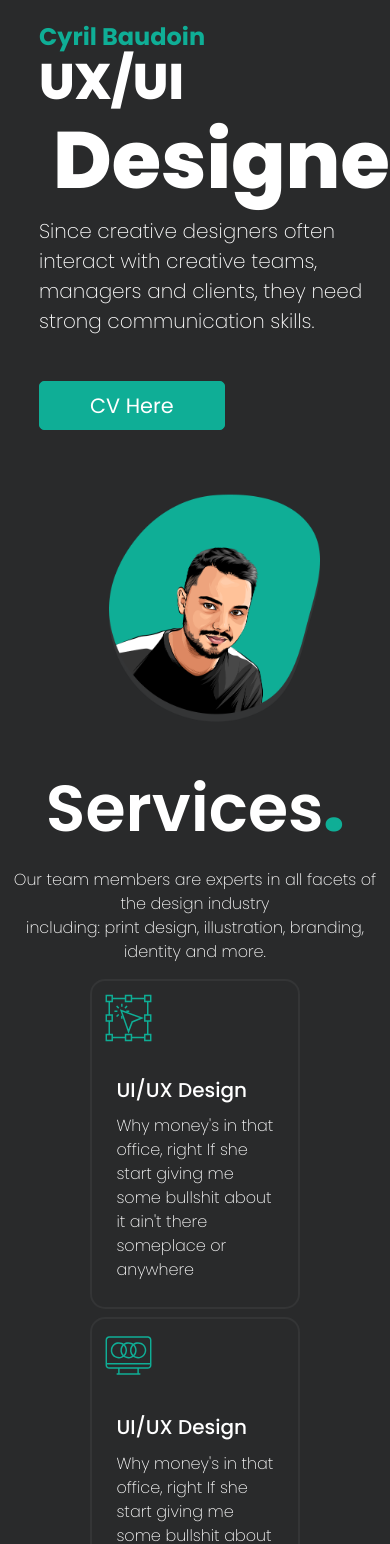
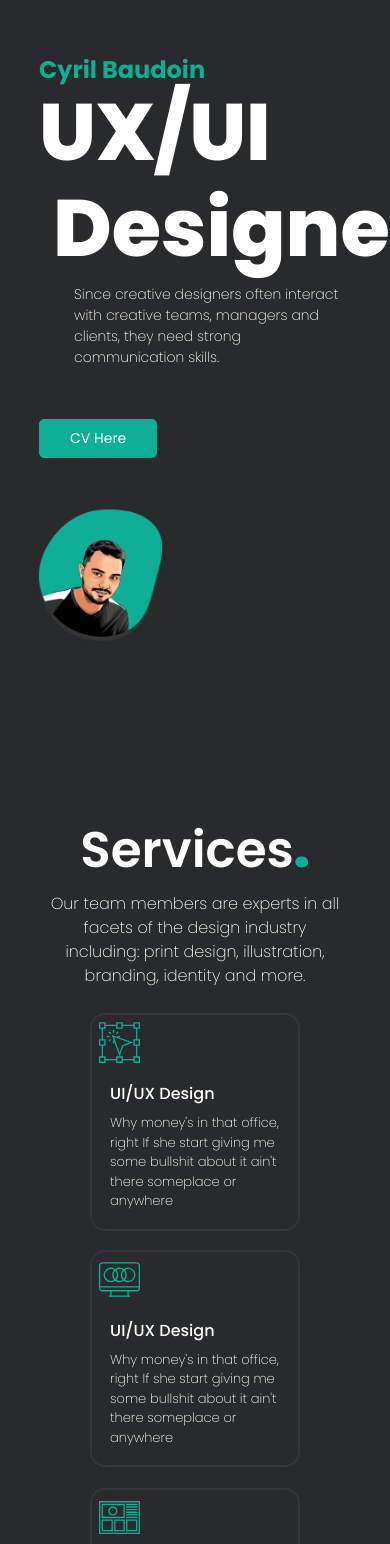
Before and after one commit to cyteui/Portfolio, a plain HTML site: page index.html in a window 390 px wide. Shown: the part 74-1618 px from the top of the page. Drawn offline with nearby package versions, Linux system fonts and the light colour scheme.

Commit message:
Add files via upload

```diff
--- a/css/style.css
+++ b/css/style.css
@@ -115,7 +115,7 @@ h2 {
   margin-bottom: 2%;
 }
 
-article h1 {
+.cont h1 {
   margin-bottom: 3%;
 }
 
@@ -138,16 +138,16 @@ a:hover {
 
 }
 
-article h2 {
+.cont h2 {
   text-align: center;
-  margin-bottom: 5%;
+  margin-bottom: 3%;
 }
 
-section {
+.tx {
   text-align: center;
 }
 
-.section3 h2 {
+.tx h2 {
   margin-bottom: 5%;
 }
 
@@ -191,9 +191,10 @@ h3 {
   padding: 8px 20px 8px 20px;
   border: solid 1px #0FAE96;
   font-size: 15px;
-  margin-bottom: 5%;
+  margin-bottom: 15%;
   margin-right: 8%;
   float: right;
+  text-decoration: none;
 }
 
 .projet2 {
@@ -206,18 +207,21 @@ h3 {
   display: left;
   font-size: 15px;
   margin-bottom: 5%;
+  text-decoration: none;
 }
 
 .projet:hover {
   background: none;
   color: #0FAE96;
   border: solid 1px #0FAE96;
+  text-decoration: none;
 }
 
 .projet2:hover {
   background: none;
   color: #0FAE96;
   border: solid 1px #0FAE96;
+  text-decoration: none;
 }
 
 footer img {
@@ -235,6 +239,7 @@ footer img {
   padding: 8px 50px 8px 50px;
   border: solid 1px #0FAE96;
   z-index: 2;
+  text-decoration: none;
 }
 
 .cv:hover {
@@ -243,6 +248,7 @@ footer img {
   color: #0FAE96;
   border: solid 1px #0FAE96;
   z-index: 2;
+  text-decoration: none;
 }
 
 .flèche {
@@ -256,7 +262,7 @@ footer img {
 
 .home p {
   width: 51%;
-  font-size: 20px;
+  font-size: 18px;
 }
 
 .home h2 {
@@ -448,8 +454,7 @@ h1 {
   }
 
   .home p {
-    width: 100%;
-    font-size: 20px;
+    font-size: 12px;
   }
 
   .home h2 {
@@ -473,6 +478,96 @@ h1 {
     margin-left: 4%;
     font-size: 50px;
   }
+
+  .flèche {
+    position: relative;
+    z-index: -1;
+    width: 60%;
+  }
+
+  .bloc {
+    width: 40%;
+  }
+
+  .card{
+    width: 100%;
+    padding: 1%;
+    margin-bottom: 20px;
+  }
+
+  .card h5{
+    font-size: 16px;
+    margin-bottom: 10px;
+  }
+
+  .card p{
+    font-size: 13px;
+  }
+
+  .card img{
+    width: 25%;
+    margin: 0;
+  }
+
+  h2{
+    margin: auto;
+    margin-bottom: 30px;
+    margin-top: 50px;
+    font-size: 50px;
+  }
+
+  h3{
+    margin: auto;
+    margin-bottom: 50px;
+    font-size: 30px;
+  }
+
+  p{
+    margin: auto;
+    margin-bottom: 10px;
+    font-size: 16px;
+  }
+
+  .inte h3{
+    font-size: 20px;
+  }
+
+  .page-footer p{
+    margin-bottom: 50px;
+    width: 80%;
+  }
+
+  .logos{
+    margin-bottom: 50px;
+    width: 30%;
+  }
+
+  .page-footer .rs{
+    margin: 2px;
+    margin-bottom: 50px;
+    width: 100%;
+    padding: 5px;
+
+  }
+
+  .cv{
+    padding: 8px 30px 8px 30px;
+    border: solid 1px #0FAE96;
+    font-size: 14px;
+    margin-top: 10px;
+  }
+
+
+
+.fp-watermark {
+  display: none;
+}
+
+#fp-nav ul li a span,
+.fp-slidesNav ul li a span {
+  background: white;
+}
+
 }
 
 @media only screen and (max-width: 920px) {
@@ -482,8 +577,8 @@ h1 {
   }
 
   .home p {
-    width: 100%;
-    font-size: 20px;
+    width: 80%;
+    font-size: 14px;
   }
 
   .home h2 {
@@ -491,28 +586,42 @@ h1 {
     color: #0FAE96;
     font-weight: 650;
     font-size: 24px;
-    margin-bottom: 0px;
+    margin-top: -60px;
   }
 
   .home h3 {
     width: 100%;
     font-weight: 750;
     margin-bottom: 0%;
-    font-size: 100px;
+    font-size: 80px;
   }
 
   .home h4 {
-    width: 100%;
+    width: 96%;
     font-weight: 750;
     margin-left: 4%;
-    font-size: 100px;
+    font-size: 80px;
   }
 
   .flèche {
     position: relative;
     margin: auto;
+    margin-right: 75%;
     z-index: -1;
-    width: 60%;
+    width: 35%;
+  }
+
+  .bloc {
+    width: 40%;
+  }
+
+  nav {
+    margin-bottom: 5px;
+  }
+  .tx{
+    margin: auto;
+    margin-bottom: 25px;
+    width: 80%;
   }
 
 }
@@ -612,11 +721,6 @@ h1 {
   }
 }
 
-@media only screen and (max-width: 680) {
-  .bloc {
-    width: 25%;
-  }
-}
 
 @keyframes introLoad {
   from {
@@ -649,32 +753,10 @@ h1 {
   }
 }
 
-
-
-@media only screen and (max-width: 620px) {
-
-  .home h3 {
-    width: 100%;
-    font-weight: 750;
-    margin-bottom: 0%;
-    font-size: 50px;
+@media only screen and (max-width: 1200px) {
+  .bloc {
+    width: 25%;
   }
-
-  .home h4 {
-    width: 100%;
-    font-weight: 750;
-    margin-left: 4%;
-    font-size: 80px;
-  }
-}
-
-.fp-watermark {
-  display: none;
-}
-
-#fp-nav ul li a span,
-.fp-slidesNav ul li a span {
-  background: white;
 }
 
 @media only screen and (max-width: 1200px) {
@@ -685,12 +767,14 @@ h1 {
 
 @media only screen and (max-width: 920px) {
   .bloc {
-    width: 40%;
+    width: 35%;
+  }
+
+  .projet{
+    padding: 5px 15px 5px 15px;
+    border: solid 1px #0FAE96;
+    font-size: 13px;
+    margin-top: 10px;
+    margin-right: 13%;
   }
 }
-
-@media only screen and (max-width: 680) {
-  .bloc {
-    width: 40%;
-  }
-}
--- a/index.html
+++ b/index.html
@@ -80,12 +80,12 @@
 
     <div class="section section2">
 
-      <article>
+      <div class="cont">
         <h2>Services<b>.</b></h2>
-        <section>
+        <div class="tx">
           <p>Our team members are experts in all facets of the design industry <br> including: print design,
             illustration, branding, identity and more.</p>
-        </section>
+          </div>
 
         <div class="row container-services">
 
@@ -130,7 +130,7 @@
 
         </div>
 
-      </article>
+      </div>
 
     </div>
 
@@ -218,15 +218,15 @@
     <div class="section section4">
 
       <footer class="page-footer">
-        <article>
+        <div>
           <h2>Contact<b>.</b></h2>
-          <section>
+          <div>
             <p>Truth is a deep kindness that teaches us to be content in our everyday life and share <br> with the
               people the same happiness. the feeling of sunday is the same everywhere : <br> heavy, melancholy, standing
               still.</p>
 
-            <img src="Image/Cyril.svg" alt="">
-            <article class="colonnes4">
+            <img class="logos" src="Image/Cyril.svg" alt="">
+            <div class="colonnes4">
               <a href="https://www.facebook.com/cycyh.baudoin/" target="_blank">
                 <img class="rs" src="Image/fb.svg" alt="photo cyril">
               </a>
@@ -239,12 +239,12 @@
               <a href="https://www.linkedin.com/in/cyril-baudoin-082805220/" target="_blank">
                 <img class="rs" src="Image/link.svg" alt="photo cyril">
               </a>
-            </article>
+            </div>
 
             <a href="#section1" class="projet2">Retour en haut ↑</a>
 
-          </section>
-        </article>
+          </div>
+        </div>
       </footer>
 
 
@@ -272,7 +272,7 @@
 
     tl.to('h1', { 'clip-path': 'polygon(0% 50%, 50% 50%, 50% 0%, 0% 0%)', opacity: 1, y: 0, duration: 1 })
     tl.to('.form', { 'clip-path': 'polygon(0% 50%, 50% 50%, 50% 0%, 0% 0%)', opacity: 1, y: 0 }, "-=1")
-    tl.from('.section', { scaleY: 0, stagger: .1 }, "-=1")
+    tl.from('.tx', { scaleY: 0, stagger: .1 }, "-=1")
     tl.from('.anim2', { scaleY: 0, stagger: .1 }, "-=3")
     tl.from('.flèche', { scaleY: 0, stagger: .2 }, "-=3")
     tl.from(flagPoles, { stagger: 1, opacity: 0, transform: 'translateY(100px)' }, "-=2")
```
